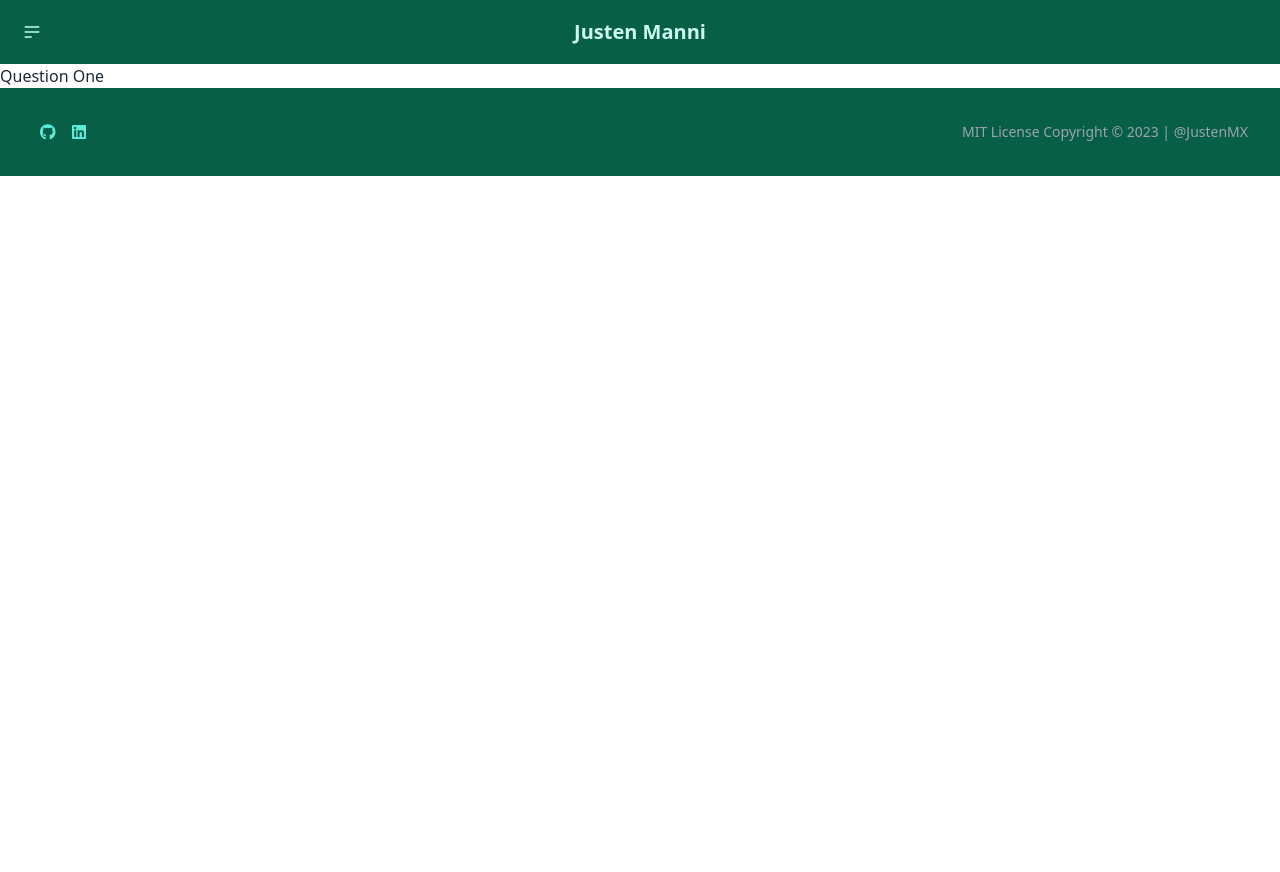
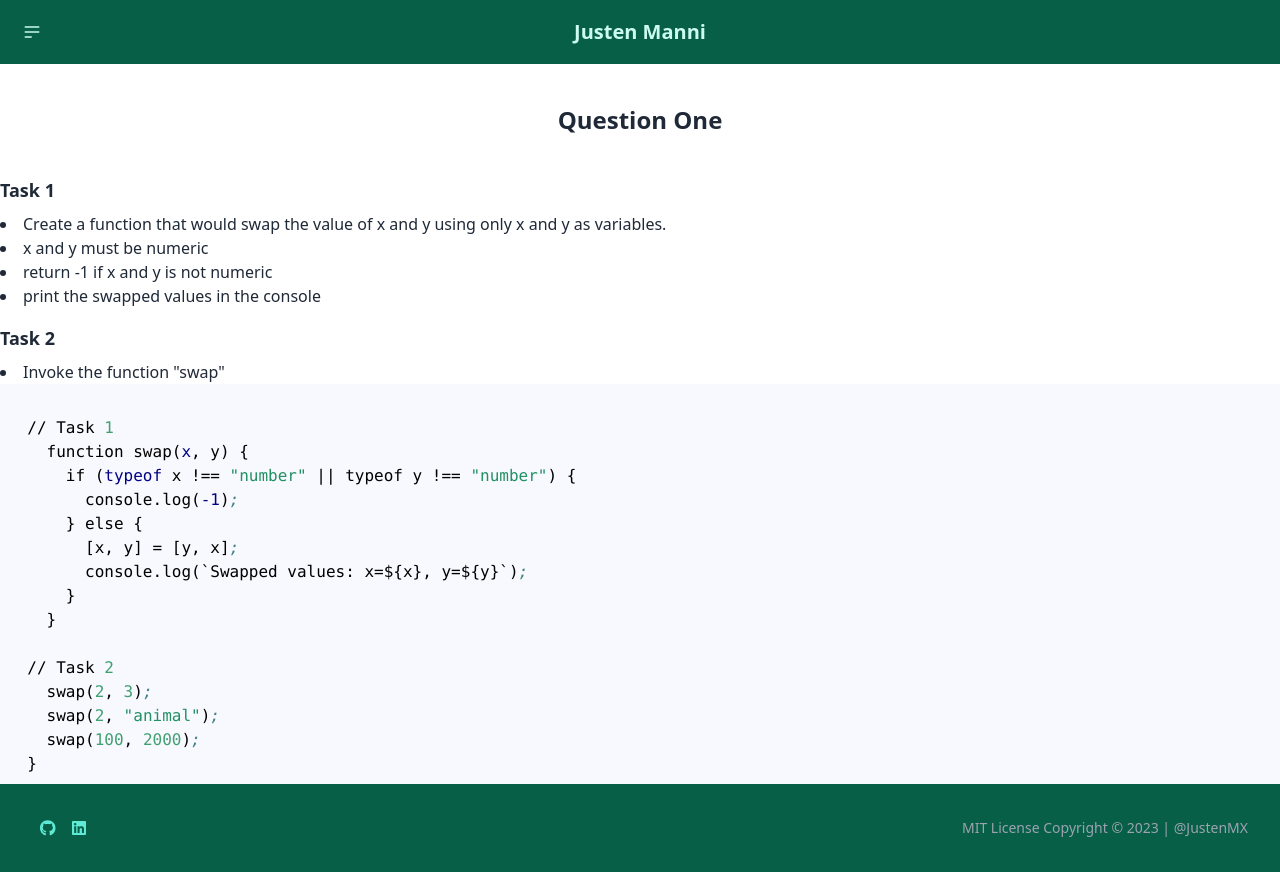
Before and after one commit to JustenMX/NTU-SCTP-SE-ENTRY-TEST, a React (Vite) app: page /QuestionOne in a window 1280 px wide. Before the commit the page ends 800 px from the top, so only its background shows below. Built offline with nearby package versions, Linux system fonts and the light colour scheme.

Commit message:
Complete Question 1

```diff
--- a/package.json
+++ b/package.json
@@ -17,7 +17,8 @@
     "daisyui": "^2.51.5",
     "react": "^18.2.0",
     "react-dom": "^18.2.0",
-    "react-router-dom": "^6.10.0"
+    "react-router-dom": "^6.10.0",
+    "react-syntax-highlighter": "^15.5.0"
   },
   "devDependencies": {
     "@tailwindcss/typography": "^0.5.9",
--- /dev/null
+++ b/src/assets/q1.js
@@ -0,0 +1,26 @@
+/*
+    Task 1
+    - Create a function that would swap the value of x and y using only x and y as variables.
+    - x and y must be numeric.
+    - return -1 if x and y is not numeric.
+    - print the swapped values in the console
+
+    Task 2
+    - invoke the function "swap"
+*/
+
+function swap(x, y) {
+  if (typeof x !== "number" || typeof y !== "number") {
+    console.log(-1);
+  } else {
+    [x, y] = [y, x];
+    console.log(`Swapped values: x=${x}, y=${y}`);
+  }
+}
+
+// Task 2: Add code here
+swap(2, 3);
+swap(2, "animal");
+swap(100, 2000);
+
+// module.exports = swap;
--- /dev/null
+++ b/src/assets/q2.js
@@ -0,0 +1,26 @@
+/*
+    Task 1:
+    - Declare an array that are going to be used to store patient's name.
+
+    Task 2:
+    - Add code to add patient's name into the array declared in task 1.
+
+    Task 3:
+    - Implement listPatient() function to print all patient's name stored in the array
+*/
+
+
+// Task 1: Add code here
+
+function addPatient(patientName){
+    // Task 2: Add code here
+}
+
+// Task 3: Add code here
+
+
+addPatient("John");
+addPatient("Mary");
+addPatient("Mark");
+
+listPatient(); // This should list ["John", "Mary", "Mark"]
--- /dev/null
+++ b/src/assets/q3.js
@@ -0,0 +1,15 @@
+/*
+    Task 1:
+    - Add a new property "breed" with the value "Poodle"
+
+    Task 2:
+    - Implement a for-in to loop through the keys in "dog" object and print it with console.log()
+*/
+
+const dog = {
+    petName:"Bobby"
+}
+
+// Task 1: Add code here
+
+// Task 2: Add code here
--- /dev/null
+++ b/src/assets/q4.js
@@ -0,0 +1,30 @@
+/*
+    Task 1:
+    - Implement a Child class that extends the Parent.
+    - Add a constructor to the Child class can calls super().
+    - Implement a new function addNewAbilities(newAbility) where the new ability will be added to the Parent's #abilities array.
+*/
+class Parent{
+    abilities = []
+
+    constructor(){
+        this.abilities.push("Parenting");
+        this.abilities.push("Role modeling");
+    }
+
+    showAbilities(){
+        console.log("These are the abilities:")
+        for(const a of this.abilities){
+            console.log(a);
+        }
+    }
+}
+
+const p = new Parent();
+p.showAbilities(); // Observe that this function prints "Parenting" and "Role modeling".
+
+// Task 1: Add code here
+
+const c = new Child();
+c.addNewAbility("Dancing");
+c.showAbilities(); // This function should print "Parenting", "Role modeling" and "Dancing".
--- /dev/null
+++ b/src/assets/q5.js
@@ -0,0 +1,12 @@
+
+/*
+    Task 1:
+    - Import the file `external.js`.
+    - Destructure the imported function from `external.js` to display the string
+      "I am printing something" on console.log.
+*/
+
+// Task 1: Add code here
+
+// Do not change the code below
+print();
--- a/src/components/Navigation.jsx
+++ b/src/components/Navigation.jsx
@@ -24,7 +24,7 @@ function Navigation() {
           </label>
           <ul
             tabIndex={0}
-            className="menu menu-compact dropdown-content mt-3 p-2 shadow bg-base-100 rounded-box w-52 text-emerald-800"
+            className="menu menu-compact dropdown-content mt-3 p-2 shadow bg-base-100 rounded-box w-52 text-emerald-800 dark:text-teal-100"
           >
             <li>
               <a href="/">Homepage</a>
--- a/src/pages/QuestionOne.jsx
+++ b/src/pages/QuestionOne.jsx
@@ -1,10 +1,54 @@
 import React from "react";
+import SyntaxHighlighter from "react-syntax-highlighter";
+import { docco } from "react-syntax-highlighter/dist/esm/styles/hljs";
+import js from "react-syntax-highlighter/dist/esm/languages/hljs/javascript";
 
 function QuestionOne() {
+  // Question One Answer
+  const ansQuestionOne = `
+  // Task 1
+    function swap(x, y) {
+      if (typeof x !== "number" || typeof y !== "number") {
+        console.log(-1);
+      } else {
+        [x, y] = [y, x];
+        console.log(\`Swapped values: x=\${x}, y=\${y}\`);
+      }
+    }
+
+  // Task 2
+    swap(2, 3);
+    swap(2, "animal");
+    swap(100, 2000);
+  }`;
+
   return (
-    <div>
-      <h1>Question One</h1>
-    </div>
+    <>
+      <div className="dark:text-teal-100">
+        <h1 className="font-bold text-2xl text-center m-10">Question One</h1>
+      </div>
+      <div className="ml-50 dark:text-teal-100">
+        <h3 className="font-semibold text-lg my-2">Task 1</h3>
+        <ul className="list-inside list-disc">
+          <li>
+            Create a function that would swap the value of x and y using only x
+            and y as variables.
+          </li>
+          <li>x and y must be numeric</li>
+          <li>return -1 if x and y is not numeric</li>
+          <li>print the swapped values in the console</li>
+        </ul>
+        <h3 className="font-semibold text-lg mt-4 mb-2">Task 2</h3>
+        <ul className="list-inside list-disc">
+          <li>Invoke the function &quot;swap&quot;</li>
+        </ul>
+      </div>
+      <div>
+        <SyntaxHighlighter language={js} style={docco}>
+          {ansQuestionOne}
+        </SyntaxHighlighter>
+      </div>
+    </>
   );
 }
 
```
Also changed, not shown: 1 other file (tests, documents, lock files or other folders).
